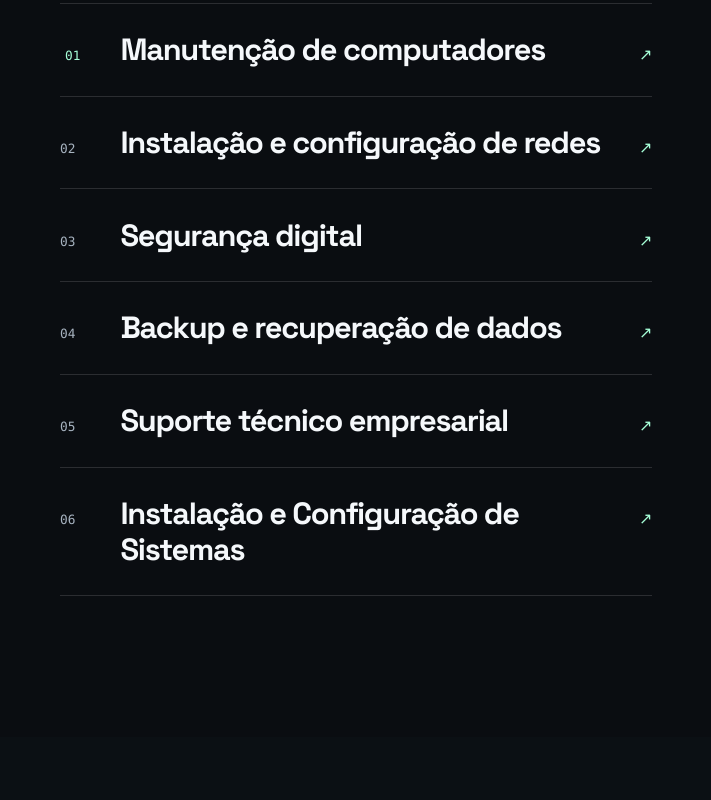
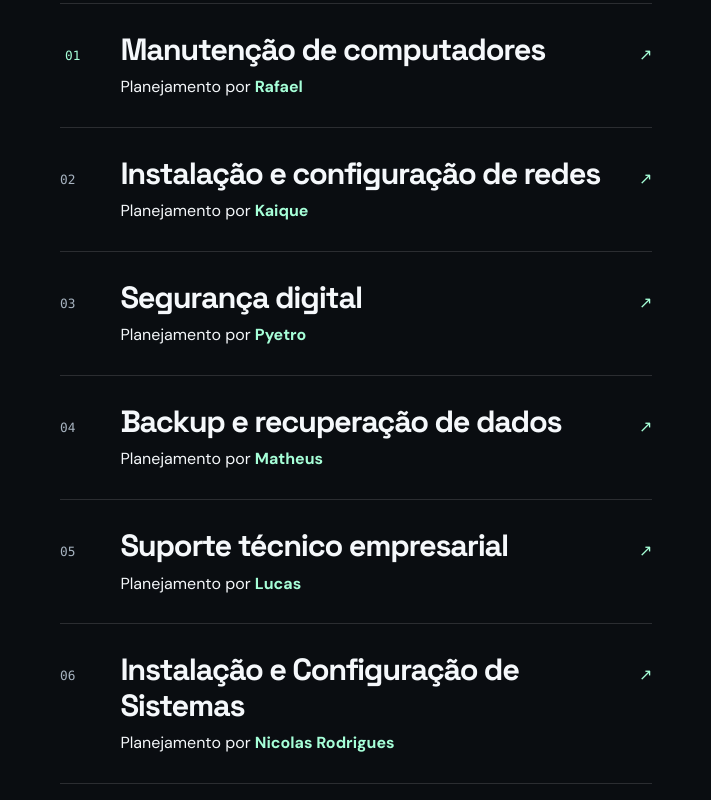
Before and after one commit to FaellEmiliano/KernTech, a plain HTML site: page index.html in a window 1280 px wide. Shown: the part 1140-1940 px from the top of the page, 0-711 px from the left. Drawn offline with Linux system fonts and the light colour scheme.

Commit message:
Destaca os responsáveis pelo planejamento de cada serviço

```diff
--- a/index.html
+++ b/index.html
@@ -11,9 +11,9 @@
     <link
         href="https://fonts.googleapis.com/css2?family=DM+Sans:wght@400;500;600;700&family=Space+Grotesk:wght@500;600;700&display=swap"
         rel="stylesheet">
-    <link rel="stylesheet" href="styles.css">
-    <script src="services.js" defer></script>
-    <script src="script.js" defer></script>
+    <link rel="stylesheet" href="styles.css?v=creditos">
+    <script src="services.js?v=creditos" defer></script>
+    <script src="script.js?v=creditos" defer></script>
 </head>
 
 <body>
--- a/script.js
+++ b/script.js
@@ -7,7 +7,10 @@ if (serviceIndex) {
         <li>
           <a class="service-link" href="servicos/${service.id}.html" aria-describedby="desc-${service.id}">
             <span class="service-number" aria-hidden="true">${service.number}</span>
-            <span class="service-title">${service.title}</span>
+            <span>
+              <span class="service-title">${service.title}</span>
+              <span class="service-credit">Planejamento por <strong>${service.planner}</strong></span>
+            </span>
             <span class="service-arrow" aria-hidden="true">↗</span>
             <span class="service-description" id="desc-${service.id}">${service.desc}</span>
           </a>
--- a/services.js
+++ b/services.js
@@ -1,6 +1,7 @@
 const services=[
   {
     "id": "manutencao",
+    "planner": "Rafael",
     "title": "Manutenção de computadores",
     "cat": "Suporte técnico",
     "photo": "photo-1581092921461-eab62e97a780",
@@ -15,6 +16,7 @@ const services=[
   },
   {
     "id": "redes",
+    "planner": "Kaique",
     "title": "Instalação e configuração de redes",
     "cat": "Infraestrutura",
     "desc": "Projetos de conectividade com configuração de roteadores, switches, redes cabeadas e Wi-Fi empresarial.",
@@ -28,6 +30,7 @@ const services=[
   },
   {
     "id": "seguranca",
+    "planner": "Pyetro",
     "title": "Segurança digital",
     "cat": "Segurança & dados",
     "desc": "Camadas de proteção para dispositivos e redes, com foco em redução de riscos e boas práticas de segurança.",
@@ -41,6 +44,7 @@ const services=[
   },
   {
     "id": "backup",
+    "planner": "Matheus",
     "title": "Backup e recuperação de dados",
     "cat": "Segurança & dados",
     "photo": "photo-1597852074816-d933c7d2b988",
@@ -55,6 +59,7 @@ const services=[
   },
   {
     "id": "suporte",
+    "planner": "Lucas",
     "title": "Suporte técnico empresarial",
     "cat": "Suporte técnico",
     "photo": "photo-1519389950473-47ba0277781c",
@@ -69,6 +74,7 @@ const services=[
   },
   {
     "id": "instalacao",
+    "planner": "Nicolas Rodrigues",
     "title": "Instalação e Configuração de Sistemas",
     "cat": "Infraestrutura",
     "desc": "Instalação de sistemas operacionais e configuração de computadores para o dia a dia da sua equipe.",
--- a/styles.css
+++ b/styles.css
@@ -108,6 +108,14 @@ p { color: var(--muted); }
   font: 700 clamp(1.25rem, 2.4vw, 2rem)/1.15 "Space Grotesk", system-ui, sans-serif;
   letter-spacing: -.04em;
 }
+.service-credit {
+  display: block;
+  margin-top: .55rem;
+  color: var(--ink);
+  font-size: 1rem;
+  line-height: 1.4;
+}
+.service-credit strong { color: var(--accent); }
 .service-arrow { color: var(--accent); transition: transform .23s ease-out; }
 .service-link:hover .service-number,
 .service-link:focus-visible .service-number,
```
Also changed, not shown: servicos/backup.html (+1 -1 lines), servicos/instalacao.html (+1 -1 lines), servicos/manutencao.html (+1 -1 lines), servicos/redes.html (+1 -1 lines), servicos/seguranca.html (+1 -1 lines), servicos/suporte.html (+1 -1 lines).
